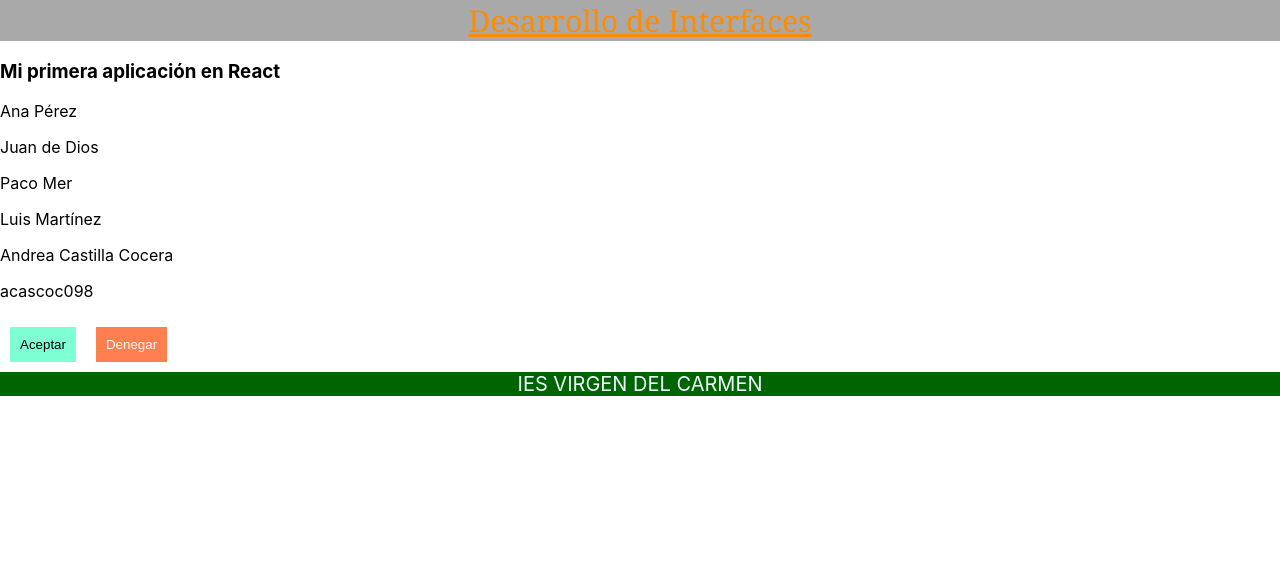
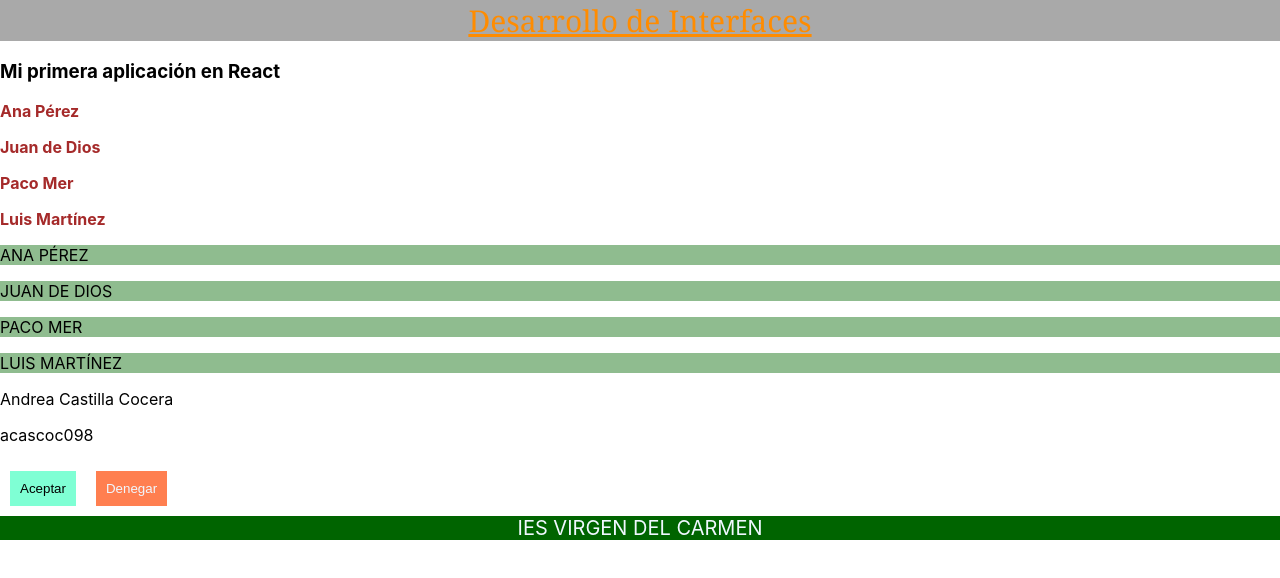
Before and after one commit to acascoc098/esqueleto, a React (Create React App) app: page / in a window 1280 px wide. Shown: the top 578 px of the page. Built offline with nearby package versions, Linux system fonts and the light colour scheme.

Commit message:
Ejemplo de recorrer un array con map.

```diff
--- /dev/null
+++ b/src/StudentList/StudentLis.css
@@ -0,0 +1,9 @@
+.primeforma{
+    color: brown;
+    font-weight: bolder;
+}
+
+.secoforma{
+    background-color: darkseagreen;
+    text-transform: uppercase;
+}
--- a/src/StudentList/StudentList.js
+++ b/src/StudentList/StudentList.js
@@ -1,3 +1,4 @@
+import './StudentLis.css'
 
 const StudentList =  () => {
     const students = [
@@ -10,7 +11,7 @@ const StudentList =  () => {
     const getInfoS = () => {
         const list = [];
         for (const student of students) {
-            list.push(<p>{`${student.firstName} ${student.lastName}`}</p>)
+            list.push(<p className='primeforma'>{`${student.firstName} ${student.lastName}`}</p>)
         }
         return list;
     }
@@ -25,6 +26,8 @@ const StudentList =  () => {
             {/*{students} Esto sería una forma de hacerlo,
             pero hay que convertilo en jsx, como en prueba -> {prueba}*/}
             {getInfoS()}
+
+            {students.map((st) => <p className="secoforma">{`${st.firstName} ${st.lastName}`}</p>)}
         </>
     )
 }
```
